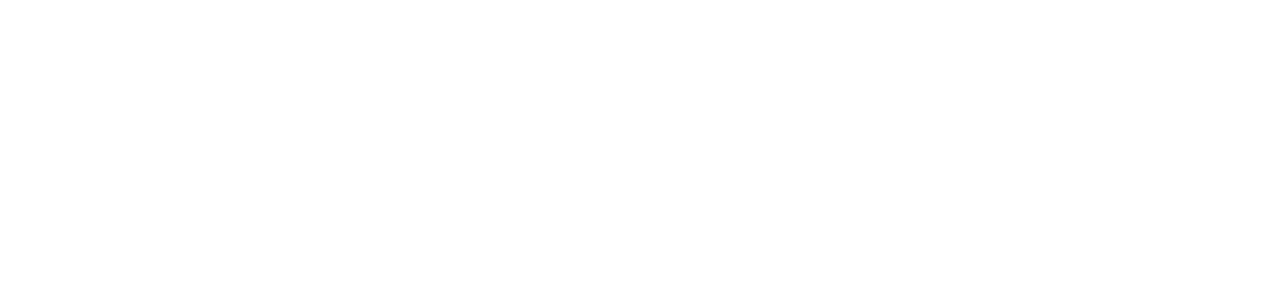
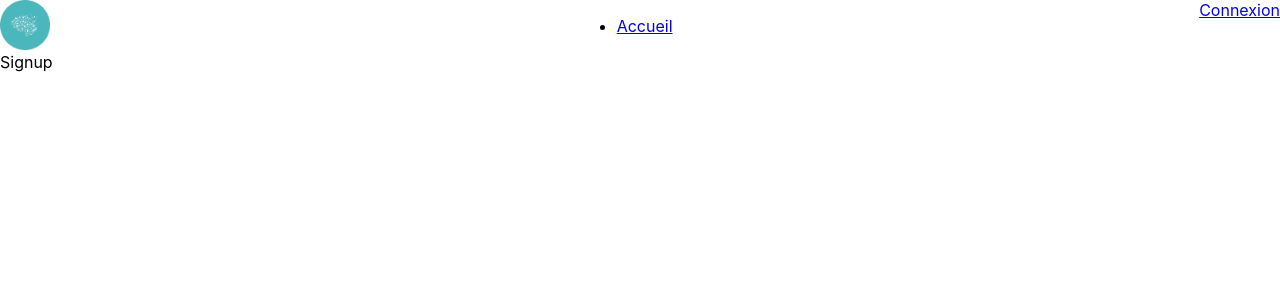
Before and after one commit to RolletQuentin/IA-Pau-website, a React (Create React App) app in the folder frontend/: page /signup in a window 1280 px wide. Shown: the top 300 px of the page. Built offline with nearby package versions, Linux system fonts and the light colour scheme.

Commit message:
Création de pages + header

```diff
--- a/frontend/package.json
+++ b/frontend/package.json
@@ -8,7 +8,9 @@
     "@testing-library/user-event": "^13.5.0",
     "react": "^18.2.0",
     "react-dom": "^18.2.0",
+    "react-router-dom": "^6.11.1",
     "react-scripts": "5.0.1",
+    "styled-components": "^5.3.10",
     "web-vitals": "^2.1.4"
   },
   "scripts": {
--- a/frontend/src/App.js
+++ b/frontend/src/App.js
@@ -1,5 +1,35 @@
+import { BrowserRouter as Router, Route, Routes } from "react-router-dom";
+
+import Header from "./components/Header";
+import Home from "./pages/Home";
+import Error404 from "./pages/Error404";
+import Login from "./pages/Login";
+import Signup from "./pages/Signup";
+import DataChallengeDetail from "./pages/DataChallengeDetail";
+import MyDataChallenges from "./pages/MyDataChallenges";
+
 function App() {
-    return <div className="App"></div>;
+    return (
+        <Router>
+            <Header />
+            <Routes>
+                <Route exact path="" element={<Home />} />
+                <Route exact path="login" element={<Login />} />
+                <Route exact path="signup" element={<Signup />} />
+                <Route
+                    exact
+                    path="data-challenges"
+                    element={<MyDataChallenges />}
+                />
+                <Route
+                    exact
+                    path="data-challenges/:id"
+                    element={<DataChallengeDetail />}
+                />
+                <Route path="*" element={<Error404 />} />
+            </Routes>
+        </Router>
+    );
 }
 
 export default App;
--- /dev/null
+++ b/frontend/src/components/Header/index.jsx
@@ -0,0 +1,32 @@
+import Logo from "../../assets/iapau_logo.png";
+import styled from "styled-components";
+
+const StyledHeader = styled.header`
+    display: flex;
+    flex-direction: row;
+    justify-content: space-between;
+
+    & img {
+        width: 50px;
+        height: 50px;
+    }
+`;
+
+function Header() {
+    return (
+        <StyledHeader>
+            <img src={Logo} alt="Logo d'IA Pau" />
+            <nav>
+                <ul>
+                    <li>
+                        <a href="/">Accueil</a>
+                    </li>
+                </ul>
+            </nav>
+
+            <a href="login">Connexion</a>
+        </StyledHeader>
+    );
+}
+
+export default Header;
--- /dev/null
+++ b/frontend/src/pages/Error404/index.jsx
@@ -0,0 +1,5 @@
+function Error404() {
+    return <div>Oups, cette page n'existe pas !</div>;
+}
+
+export default Error404;
--- /dev/null
+++ b/frontend/src/pages/Home/index.jsx
@@ -0,0 +1,5 @@
+function Home() {
+    return <div>Home</div>;
+}
+
+export default Home;
--- /dev/null
+++ b/frontend/src/pages/Login/index.jsx
@@ -0,0 +1,5 @@
+function Login() {
+    return <div>Login</div>;
+}
+
+export default Login;
--- /dev/null
+++ b/frontend/src/pages/MyDataChallenges/index.jsx
@@ -0,0 +1,5 @@
+function MyDataChallenges() {
+    return <div>Mes datas challenges</div>;
+}
+
+export default MyDataChallenges;
--- /dev/null
+++ b/frontend/src/pages/Signup/index.jsx
@@ -0,0 +1,5 @@
+function Signup() {
+    return <div>Signup</div>;
+}
+
+export default Signup;
```
Also changed, not shown: frontend/src/assets/iapau_logo.png (added), 1 other file (tests, documents, lock files or other folders).
